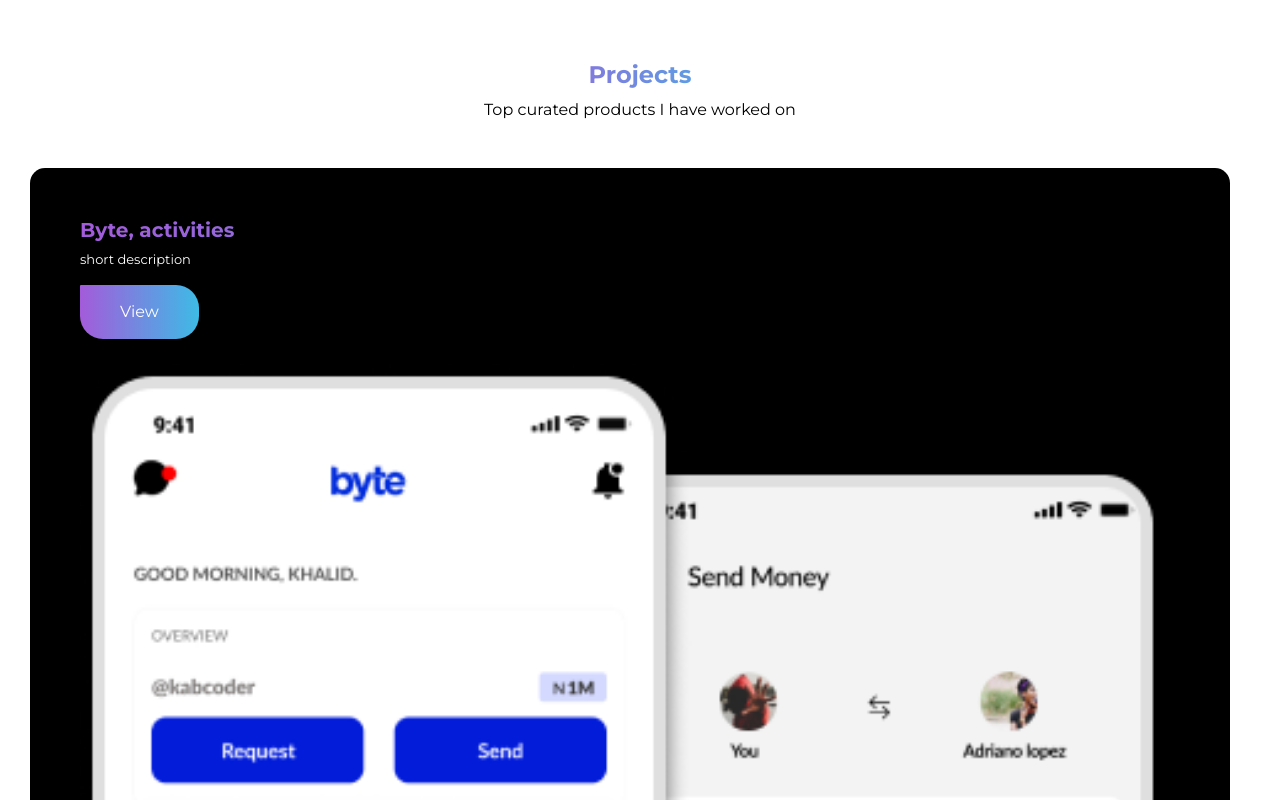
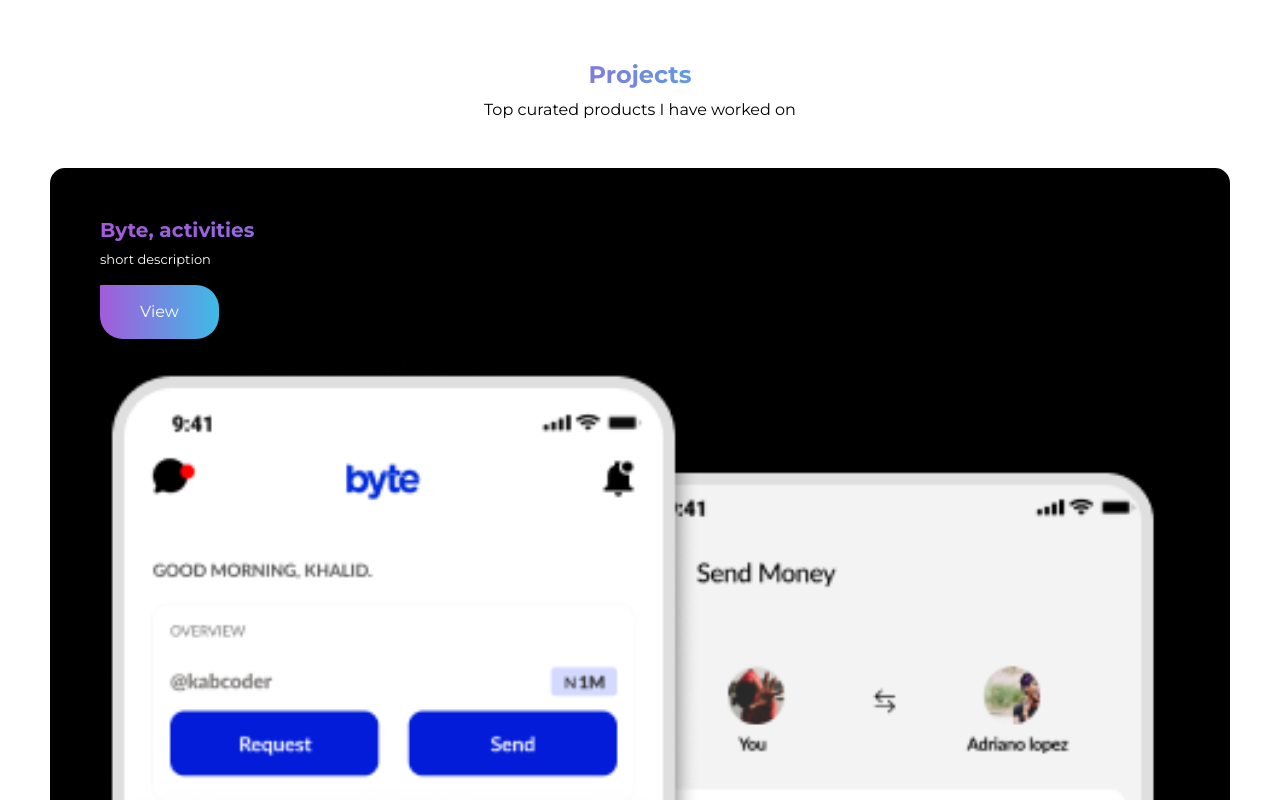
Before and after one commit to eduviereIsrael/dotun, a React (Create React App) app: page / in a window 1280 px wide. Shown: the part 1280-2080 px from the top of the page. Built offline with nearby package versions, Linux system fonts and the light colour scheme.

Commit message:
project card

```diff
--- a/src/MainPage/mainpage.css
+++ b/src/MainPage/mainpage.css
@@ -160,6 +160,6 @@
     justify-content: center;
     flex-wrap: wrap;
     width: 100%;
-    padding: 0px 20px 0 0;
+    padding: 0px 20px 0;
 
 }
```
